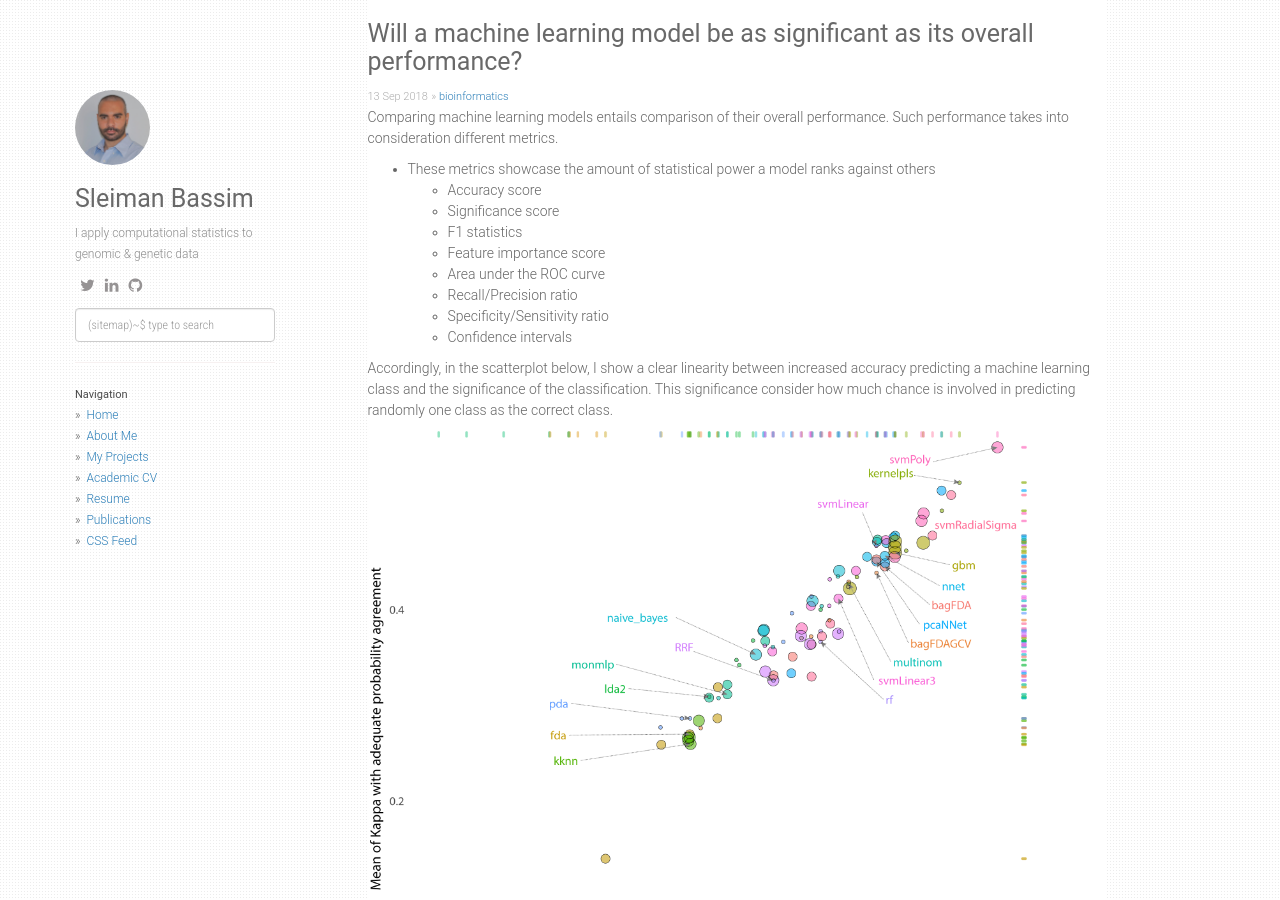
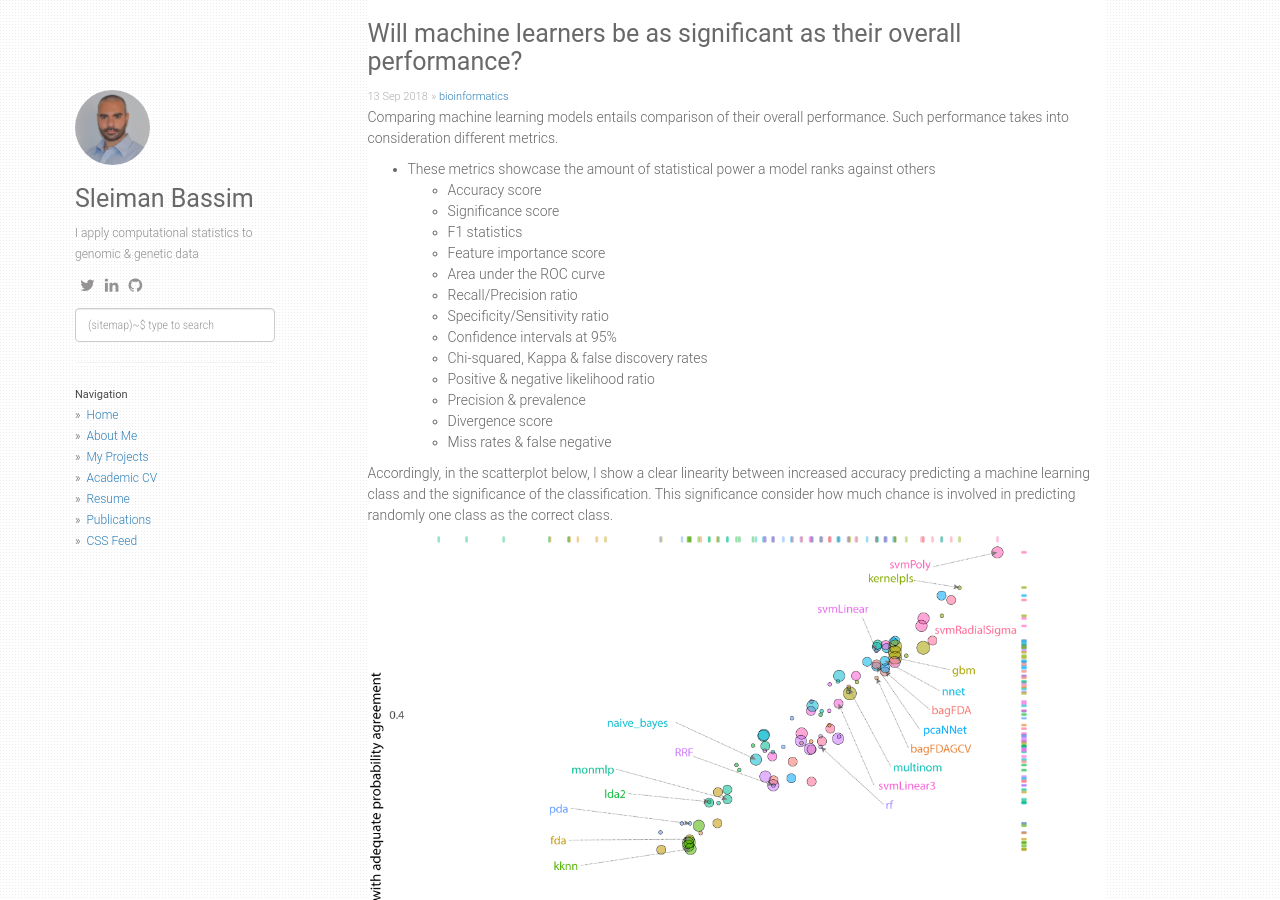
Before and after one commit to neocruiser/neocruiser.github.io, a Jekyll site: the page built from _posts/2018/2018-09-13-performance-ml.md, in a window 1280 px wide and 900 px high. Built offline with Jekyll 4.4.1, drawn with Linux system fonts in a browser that asks for light colours; nearby versions of some CDN libraries; comment, search, counter and statistics services are not loaded.

Commit message:
new metrics

```diff
--- a/_posts/2018/2018-09-13-performance-ml.md
+++ b/_posts/2018/2018-09-13-performance-ml.md
@@ -1,6 +1,6 @@
 ---
 layout: post
-title: "Will a machine learning model be as significant as its overall performance?"
+title: "Will machine learners be as significant as their overall performance?"
 date: 2018-09-13 13:09:02
 categories: [bioinformatics]
 tags: [machine learning]
@@ -17,7 +17,12 @@ Such performance takes into consideration different metrics.
    - Area under the ROC curve
    - Recall/Precision ratio
    - Specificity/Sensitivity ratio
-   - Confidence intervals
+   - Confidence intervals at 95%
+   - Chi-squared, Kappa & false discovery rates
+   - Positive & negative likelihood ratio
+   - Precision & prevalence
+   - Divergence score
+   - Miss rates & false negative
 
 Accordingly, in the scatterplot below, I show a clear linearity between increased accuracy predicting a machine learning class and the significance of the classification.
 This significance consider how much chance is involved in predicting randomly one class as the correct class.
```
